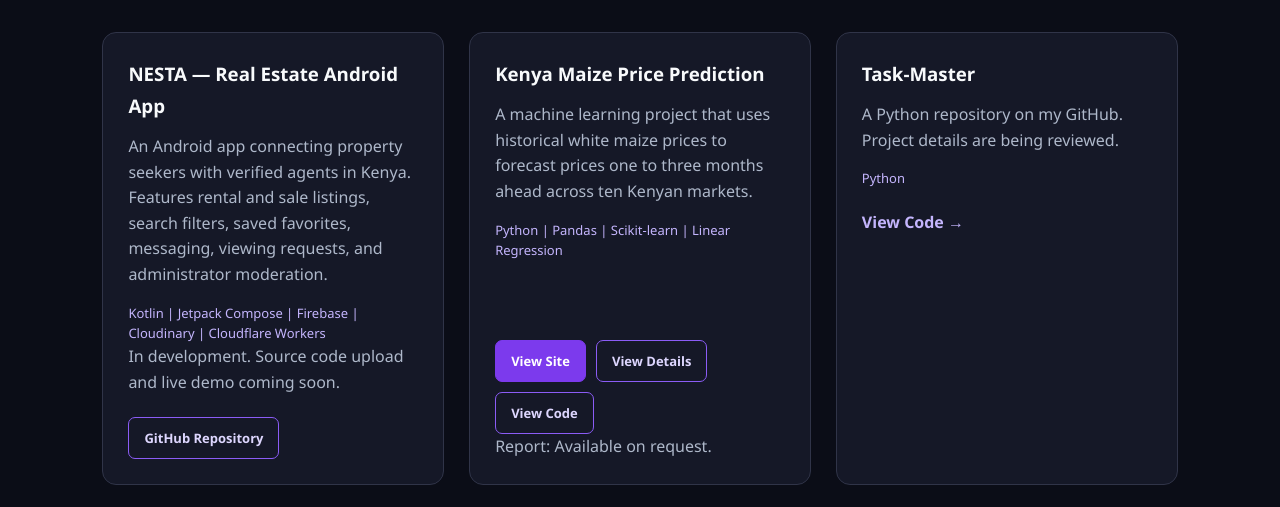
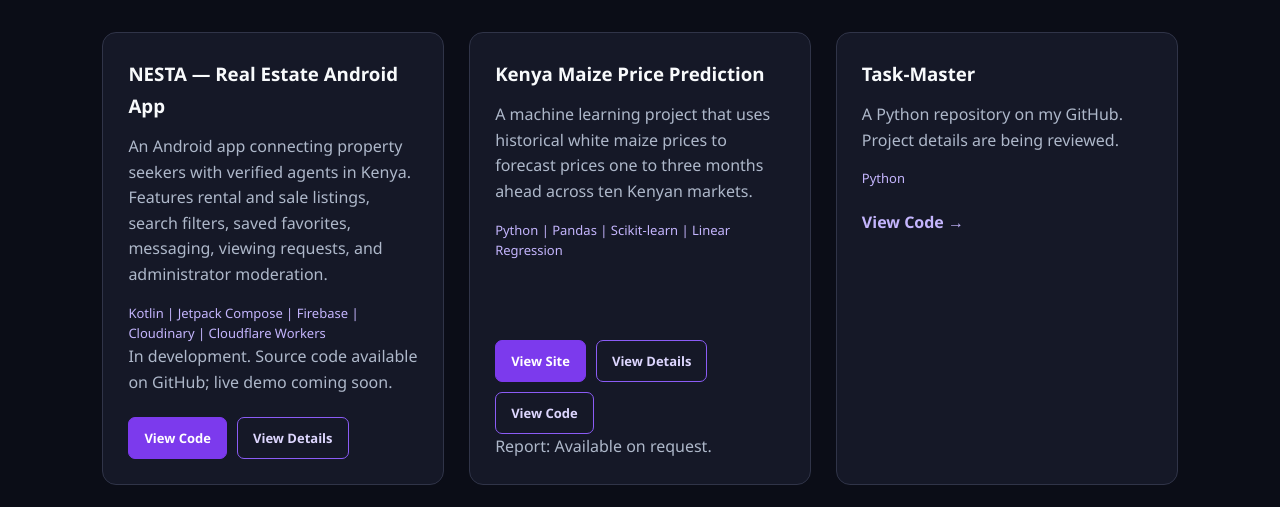
Before and after one commit to AkhwaleLucy/Akhwale_Portfolio, a website: page public/projects.html in a window 1280 px wide. Shown: the part 293-800 px from the top of the page. Drawn offline with Linux system fonts and the light colour scheme.

Commit message:
Update NESTA project with available source and details links

```diff
--- a/public/projects.html
+++ b/public/projects.html
@@ -42,11 +42,14 @@
                             viewing requests, and administrator moderation.
                         </p>
                         <p class="tech">Kotlin | Jetpack Compose | Firebase | Cloudinary | Cloudflare Workers</p>
-                        <p>In development. Source code upload and live demo coming soon.</p>
+                        <p>In development. Source code available on GitHub; live demo coming soon.</p>
                         <div class="project-buttons">
                             <a href="https://github.com/AkhwaleLucy/NESTA-APP"
                                target="_blank" rel="noopener noreferrer"
-                               class="project-btn">GitHub Repository</a>
+                               class="project-btn primary">View Code</a>
+                            <a href="https://github.com/AkhwaleLucy/NESTA-APP#readme"
+                               target="_blank" rel="noopener noreferrer"
+                               class="project-btn">View Details</a>
                         </div>
                     </div>
                 </article>
```
